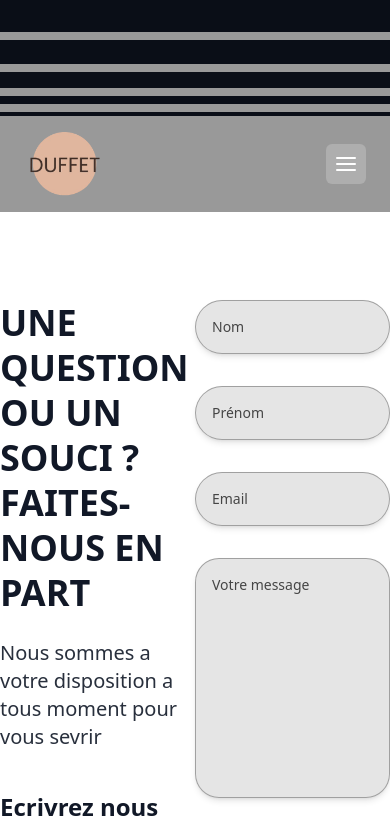
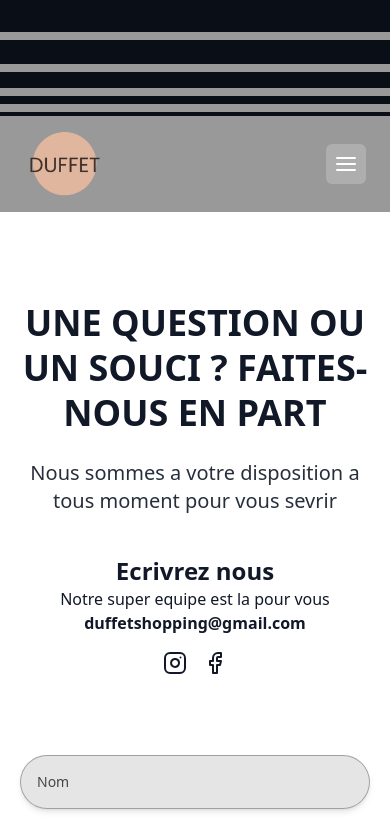
Before and after one commit to Elom10Laurent/Duffet-FrontSide, a React (Vite) app: page /contact in a window 390 px wide. Shown: the top 827 px of the page. Built offline with nearby package versions, Linux system fonts and the light colour scheme.

Commit message:
fix responsive

```diff
--- a/src/App.tsx
+++ b/src/App.tsx
@@ -5,8 +5,8 @@ import CartPage from "./pages/CartPage";
 import HomeLayout from "./layout/HomeLayout";
 import ShippingPage from "./pages/ShippingPage";
 import HomePage from "./pages/HomePage";
-import Connect from "./pages/auth/Connect";
-import Register from "./pages/auth/Register";
+// import Connect from "./pages/auth/Connect";
+// import Register from "./pages/auth/Register";
 import ProductsPage from "./pages/ProductsPage";
 import GoodPlanPage from "./pages/GoodPlanPage";
 import ContactPage from "./pages/ContactPage";
--- a/src/pages/ContactPage.tsx
+++ b/src/pages/ContactPage.tsx
@@ -12,8 +12,8 @@ const ContactPage = () => {
       <div className="bg-cover bg-center w-full flex flex-col pb-10 bg-opacity-70">
        <HomeNavBar/>
 
-        <div className="container mx-auto flex  pt-8">
-          <div className="flex flex-col w-1/2  text-gray-900">
+        <div className="container mx-auto md:flex  pt-8   text-center md:text-start px-5 md:px-0">
+          <div className="flex flex-col w-full md:w-1/2  text-gray-900">
             <h1 className="font-bebas-neue uppercase text-4xl md:text-6xl font-black text-gray-900 leading-tight mb-6 ">
               Une question ou un souci ? Faites-nous en part
             </h1>
@@ -22,13 +22,13 @@ const ContactPage = () => {
             </p>
             <h2 className="  font-extrabold text-2xl">Ecrivrez nous</h2>
             <p> Notre super equipe est la pour vous</p>
-            <p className="font-extrabold mb-20  "> duffetshopping@gmail.com </p>
-            <span className="flex gap-4">
-              <Instagram />
+            <p className="font-extrabold mb-4  "> duffetshopping@gmail.com </p>
+            <span className="flex gap-4 justify-center mb-20  ">
+              <Instagram  />
               <Facebook />
             </span>
           </div>
-          <form className="space-y-8 w-1/2">
+          <form className="space-y-8 w-full md:w-1/2">
             {/* Nom + Prénom */}
             <div className="flex flex-col md:flex-row gap-8">
               <div className="flex items-center w-full md:w-1/2 py-4 px-4 rounded-full bg-black/10 backdrop-blur-md border border-black/30 text-gray-900 shadow-md">
```
